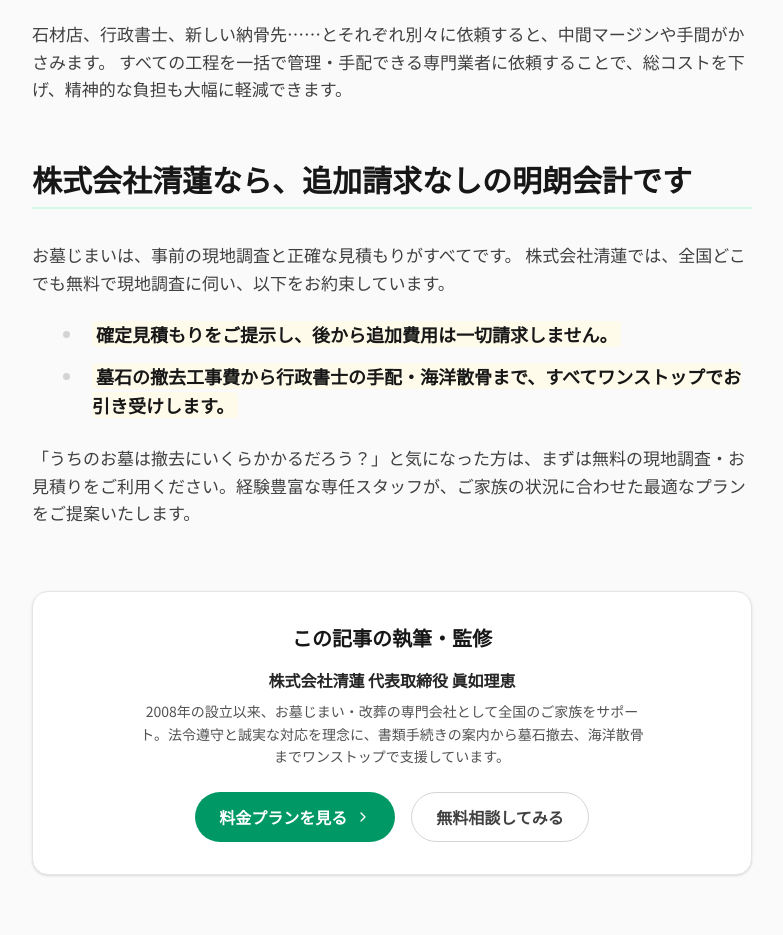
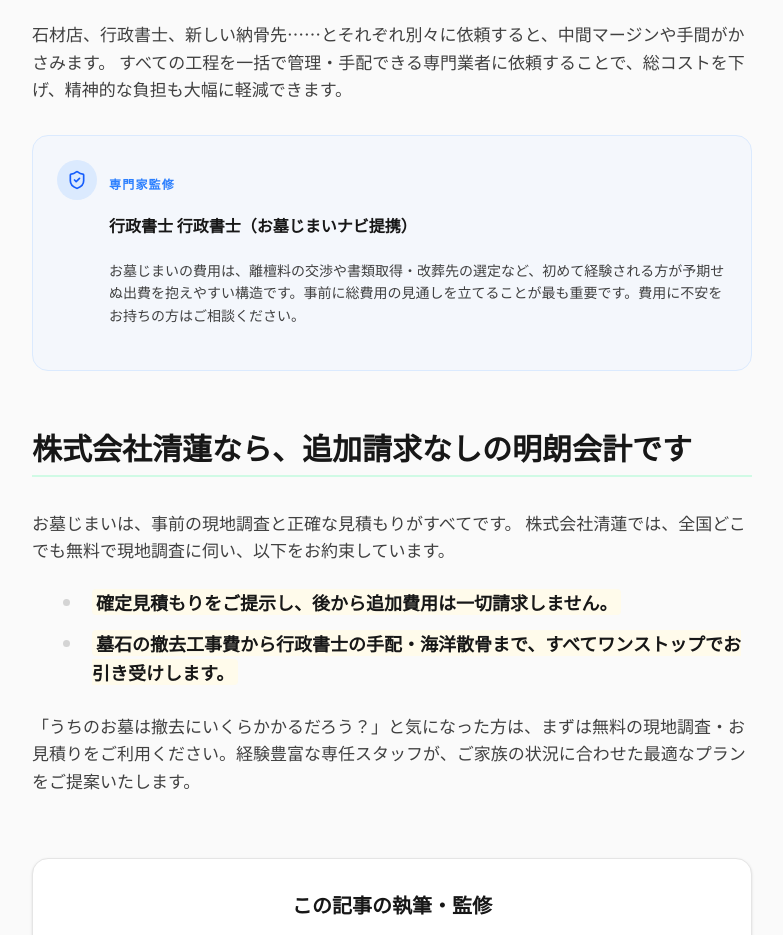
Before and after one commit to seiren-inc/seiren-ohakajimai-navi, a Next.js app: page /column/cost-of-hakajimai in a window 1280 px wide. Shown: the part 3382-4317 px from the top of the page, without its empty margins (248-1031 px from the left). Built offline with nearby package versions, Linux system fonts and the light colour scheme; no server answers.

Commit message:
feat: add VideoJsonLd to flow, add ExpertBadge to MDX renderer and column articles

```diff
--- a/src/app/column/[slug]/page.tsx
+++ b/src/app/column/[slug]/page.tsx
@@ -7,6 +7,7 @@
 import { AuthorJsonLd } from '@/components/seo/author-json-ld'
 import { FaqJsonLd } from '@/components/seo/faq-json-ld'
 import { RelatedArticles } from '@/components/blog/RelatedArticles'
+import { ExpertBadge } from '@/components/seo/expert-badge'
 import { MDXRemote } from 'next-mdx-remote/rsc'
 import { Clock, Tag, ChevronRight, Info } from 'lucide-react'
 import { format } from 'date-fns'
@@ -56,6 +57,21 @@
       {title && <h4 className="flex items-center gap-2 font-bold text-emerald-800 mb-3"><Info className="w-5 h-5" />{title}</h4>}
       <div className="text-neutral-700 text-sm leading-relaxed">{children}</div>
     </div>
+  ),
+  ExpertBadge: ({ name, qualification, officeName, comment, profileUrl }: {
+    name: string
+    qualification: string
+    officeName?: string
+    comment?: string
+    profileUrl?: string
+  }) => (
+    <ExpertBadge
+      name={name}
+      qualification={qualification}
+      officeName={officeName}
+      comment={comment}
+      profileUrl={profileUrl}
+    />
   ),
 }
 
--- a/src/app/flow/page.tsx
+++ b/src/app/flow/page.tsx
@@ -3,6 +3,7 @@
 import { HowToJsonLd, kaisouHowToSteps } from "@/components/seo/howto-json-ld"
 import { SpeakableJsonLd } from "@/components/seo/speakable-json-ld"
 import { AuthorJsonLd } from "@/components/seo/author-json-ld"
+import { VideoJsonLd } from "@/components/seo/video-json-ld"
 import {
   MessageCircle,
   FileText,
@@ -160,6 +161,15 @@
         description="お墓じまいの相談から現地調査・改葬手続き・墓石撤去工事までの全工程を専門スタッフが丁寧に説明。"
         datePublished="2024-01-15"
         dateModified="2026-03-08"
+      />
+      <VideoJsonLd
+        name="お墓じまいの流れ・全工程をわかりやすく解説｜株式会社清蓮"
+        description="無料相談から書類確認・現地調査・ご契約・墓石撤去工事・遺骨ケア・改葬先への移送まで、お墓じまいの全7ステップを動画でわかりやすく解説します。"
+        thumbnailUrl="https://www.ohakajimai-navi.jp/og-image.jpg"
+        uploadDate="2026-03-08"
+        duration="PT7M"
+        embedUrl="https://www.youtube.com/@seiren-kaisou"
+        pageUrl="https://www.ohakajimai-navi.jp/flow"
       />
 
       {/* ─── Hero ─── */}
--- a/src/content/blog/cost-of-hakajimai.mdx
+++ b/src/content/blog/cost-of-hakajimai.mdx
@@ -81,6 +81,12 @@
 石材店、行政書士、新しい納骨先……とそれぞれ別々に依頼すると、中間マージンや手間がかさみます。
 すべての工程を一括で管理・手配できる専門業者に依頼することで、総コストを下げ、精神的な負担も大幅に軽減できます。
 
+<ExpertBadge
+  name="行政書士（お墓じまいナビ提携）"
+  qualification="行政書士"
+  comment="お墓じまいの費用は、離檀料の交渉や書類取得・改葬先の選定など、初めて経験される方が予期せぬ出費を抱えやすい構造です。事前に総費用の見通しを立てることが最も重要です。費用に不安をお持ちの方はご相談ください。"
+/>
+
 ## 株式会社清蓮なら、追加請求なしの明朗会計です
 
 お墓じまいは、事前の現地調査と正確な見積もりがすべてです。
--- a/src/content/blog/kaisoukyokashinseisho-kakikata.mdx
+++ b/src/content/blog/kaisoukyokashinseisho-kakikata.mdx
@@ -74,6 +74,12 @@
 
 自治体によっては、戸籍謄本や墓地の写真を求められる場合もあります。
 
+<ExpertBadge
+  name="行政書士（お墓じまいナビ提携）"
+  qualification="行政書士"
+  comment="改葬許可申請書は、申請先の自治体の選択を誤るケースが最も多いです。「現在のお墓がある市区町村」への申請であることを必ずご確認ください。複数の遺骨がある場合は1柱につき1枚必要なため、枚数の確認も重要です。手続きに不安な方はお気軽にご相談ください。"
+/>
+
 ## 自分で書くのが難しい場合
 
 改葬許可申請書の作成・提出を行政書士に代行してもらうことも可能です。費用の目安は3万〜10万円。お墓じまいナビでは、改葬手続きに精通した行政書士をご紹介しています。
```
